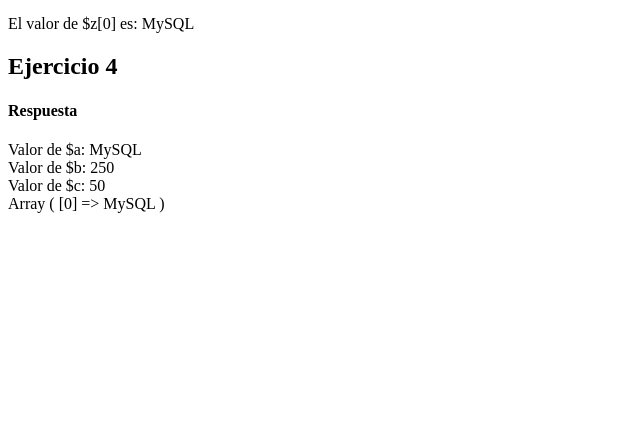
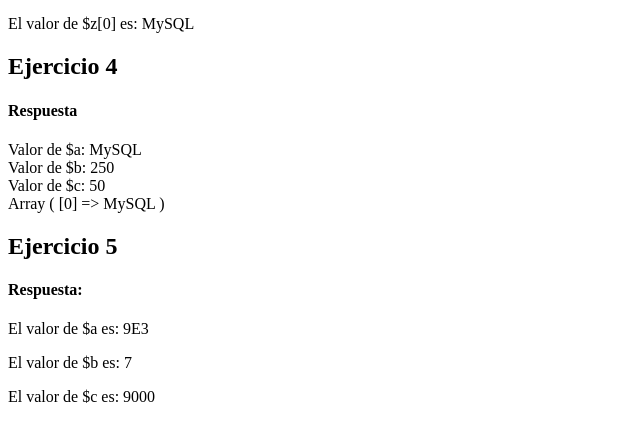
Before and after one commit to Christopher-V36/tecweb, a PHP site: page / in a window 1280 px wide. Shown: the part 1038-1460 px from the top of the page, without its empty margins (0-640 px from the left). Before the commit the page ends 1251 px from the top, so only its background shows below. Run offline with PHP 8.4, Linux system fonts and the light colour scheme.

Commit message:
Actividad 5

```diff
--- a/practicas/p04/index.php
+++ b/practicas/p04/index.php
@@ -155,5 +155,28 @@
         */
     ?>
 
+    <h2>Ejercicio 5</h2>
+
+    <?php
+        $a = "7 personas";
+        $b = (integer) $a;
+        $a = "9E3";
+        $c = (double) $a;
+
+        echo '<h4>Respuesta:</h4>';
+        echo '<p>El valor de $a es: '.$a.'</p>';
+        echo '<p>El valor de $b es: '.$b.'</p>';
+        echo '<p>El valor de $c es: '.$c.'</p>';
+
+        /* PHP Tester
+            Respuesta:
+            El valor de $a es: 9E3
+
+            El valor de $b es: 7
+
+            El valor de $c es: 9000
+        */
+    ?>
+
 </body>
 </html>
```
